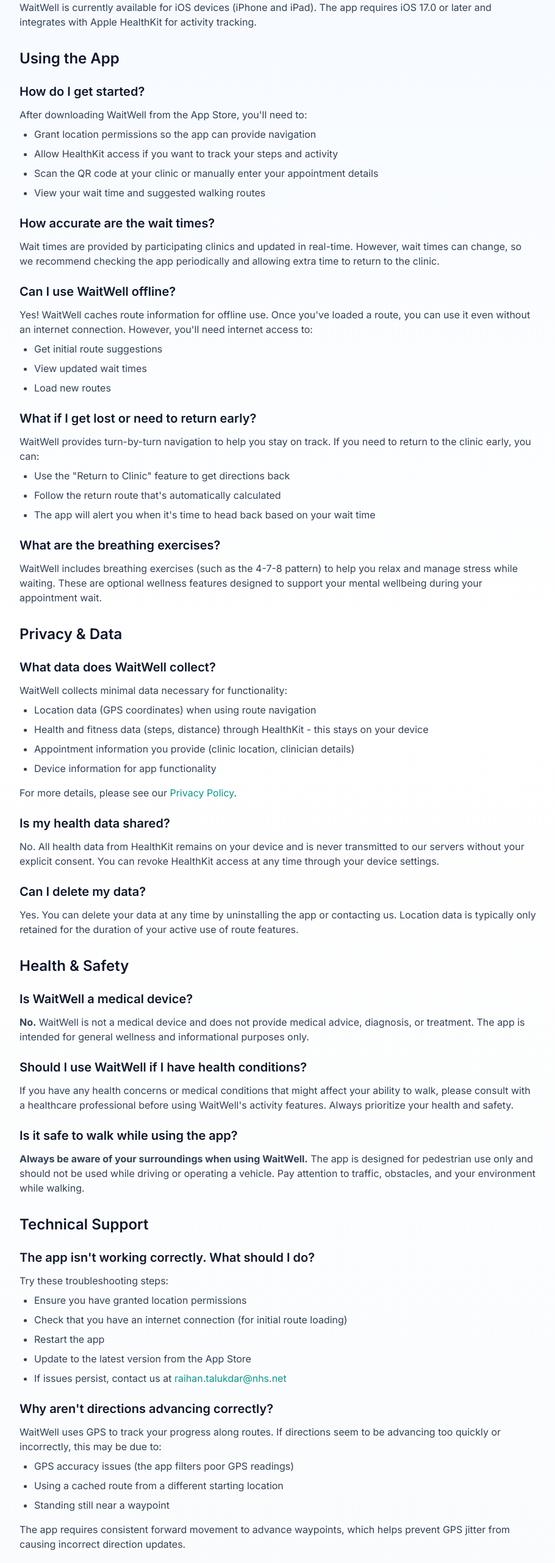
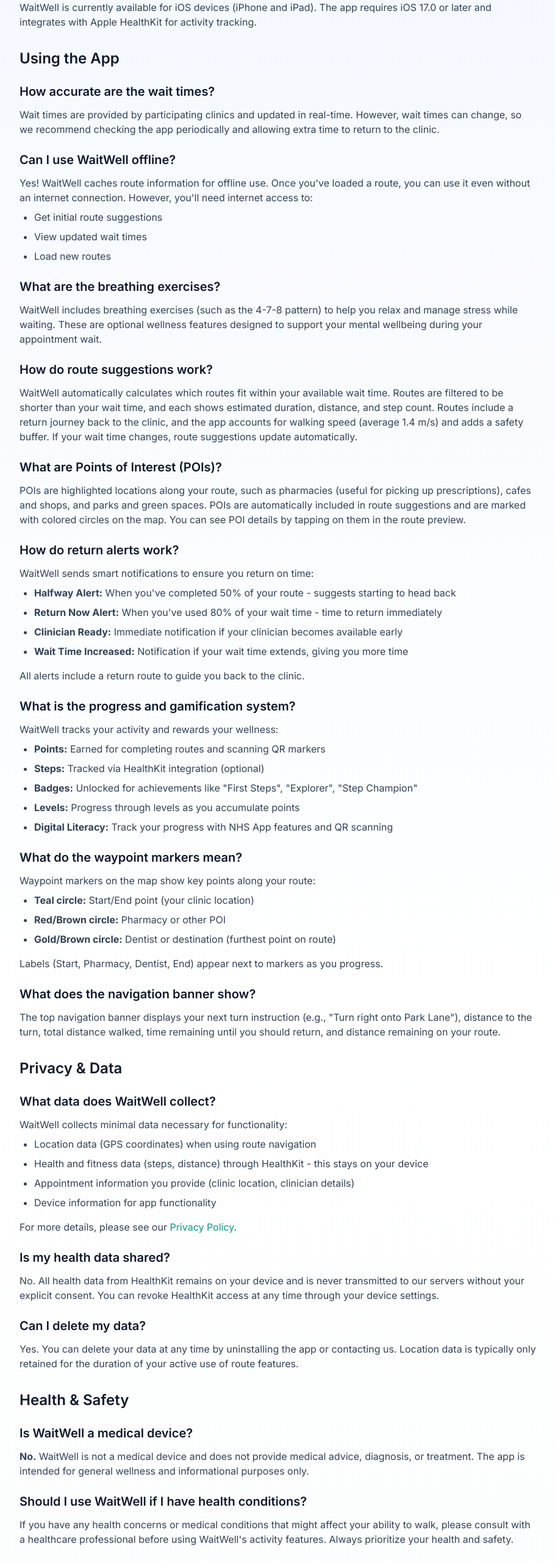
Before and after one commit to matt1862000/nhs-credential-passport, a Next.js app in the folder website/: page /faqs in a window 1280 px wide. Shown: the part 960-3523 px from the top of the page at 61% size, without its empty margins (184-1094 px from the left). Built offline with nearby package versions, Linux system fonts and the light colour scheme.

Commit message:
Reorganize content between FAQs and Help Centre - add AI route generation and POI detection explanations

```diff
--- a/website/src/app/faqs/page.tsx
+++ b/website/src/app/faqs/page.tsx
@@ -65,19 +65,6 @@
 
               <div className="space-y-6">
                 <div>
-                  <h3 className="text-xl font-semibold dark:text-white text-slate-900 mt-6 mb-3">How do I get started?</h3>
-                  <p>
-                    After downloading WaitWell from the App Store, you'll need to:
-                  </p>
-                  <ul className="list-disc pl-6 space-y-2 mt-2">
-                    <li>Grant location permissions so the app can provide navigation</li>
-                    <li>Allow HealthKit access if you want to track your steps and activity</li>
-                    <li>Scan the QR code at your clinic or manually enter your appointment details</li>
-                    <li>View your wait time and suggested walking routes</li>
-                  </ul>
-                </div>
-
-                <div>
                   <h3 className="text-xl font-semibold dark:text-white text-slate-900 mt-6 mb-3">How accurate are the wait times?</h3>
                   <p>
                     Wait times are provided by participating clinics and updated in real-time. However, wait times can change, so we recommend checking the app periodically and allowing extra time to return to the clinic.
@@ -97,21 +84,75 @@
                 </div>
 
                 <div>
-                  <h3 className="text-xl font-semibold dark:text-white text-slate-900 mt-6 mb-3">What if I get lost or need to return early?</h3>
+                  <h3 className="text-xl font-semibold dark:text-white text-slate-900 mt-6 mb-3">What are the breathing exercises?</h3>
                   <p>
-                    WaitWell provides turn-by-turn navigation to help you stay on track. If you need to return to the clinic early, you can:
+                    WaitWell includes breathing exercises (such as the 4-7-8 pattern) to help you relax and manage stress while waiting. These are optional wellness features designed to support your mental wellbeing during your appointment wait.
+                  </p>
+                </div>
+
+                <div>
+                  <h3 className="text-xl font-semibold dark:text-white text-slate-900 mt-6 mb-3">How do route suggestions work?</h3>
+                  <p>
+                    WaitWell automatically calculates which routes fit within your available wait time. Routes are filtered to be shorter than your wait time, and each shows estimated duration, distance, and step count. Routes include a return journey back to the clinic, and the app accounts for walking speed (average 1.4 m/s) and adds a safety buffer. If your wait time changes, route suggestions update automatically.
+                  </p>
+                </div>
+
+                <div>
+                  <h3 className="text-xl font-semibold dark:text-white text-slate-900 mt-6 mb-3">What are Points of Interest (POIs)?</h3>
+                  <p>
+                    POIs are highlighted locations along your route, such as pharmacies (useful for picking up prescriptions), cafes and shops, and parks and green spaces. POIs are automatically included in route suggestions and are marked with colored circles on the map. You can see POI details by tapping on them in the route preview.
+                  </p>
+                </div>
+
+                <div>
+                  <h3 className="text-xl font-semibold dark:text-white text-slate-900 mt-6 mb-3">How do return alerts work?</h3>
+                  <p>
+                    WaitWell sends smart notifications to ensure you return on time:
                   </p>
                   <ul className="list-disc pl-6 space-y-2 mt-2">
-                    <li>Use the "Return to Clinic" feature to get directions back</li>
-                    <li>Follow the return route that's automatically calculated</li>
-                    <li>The app will alert you when it's time to head back based on your wait time</li>
+                    <li><strong>Halfway Alert:</strong> When you've completed 50% of your route - suggests starting to head back</li>
+                    <li><strong>Return Now Alert:</strong> When you've used 80% of your wait time - time to return immediately</li>
+                    <li><strong>Clinician Ready:</strong> Immediate notification if your clinician becomes available early</li>
+                    <li><strong>Wait Time Increased:</strong> Notification if your wait time extends, giving you more time</li>
+                  </ul>
+                  <p className="mt-4">
+                    All alerts include a return route to guide you back to the clinic.
+                  </p>
+                </div>
+
+                <div>
+                  <h3 className="text-xl font-semibold dark:text-white text-slate-900 mt-6 mb-3">What is the progress and gamification system?</h3>
+                  <p>
+                    WaitWell tracks your activity and rewards your wellness:
+                  </p>
+                  <ul className="list-disc pl-6 space-y-2 mt-2">
+                    <li><strong>Points:</strong> Earned for completing routes and scanning QR markers</li>
+                    <li><strong>Steps:</strong> Tracked via HealthKit integration (optional)</li>
+                    <li><strong>Badges:</strong> Unlocked for achievements like "First Steps", "Explorer", "Step Champion"</li>
+                    <li><strong>Levels:</strong> Progress through levels as you accumulate points</li>
+                    <li><strong>Digital Literacy:</strong> Track your progress with NHS App features and QR scanning</li>
                   </ul>
                 </div>
 
                 <div>
-                  <h3 className="text-xl font-semibold dark:text-white text-slate-900 mt-6 mb-3">What are the breathing exercises?</h3>
+                  <h3 className="text-xl font-semibold dark:text-white text-slate-900 mt-6 mb-3">What do the waypoint markers mean?</h3>
                   <p>
-                    WaitWell includes breathing exercises (such as the 4-7-8 pattern) to help you relax and manage stress while waiting. These are optional wellness features designed to support your mental wellbeing during your appointment wait.
+                    Waypoint markers on the map show key points along your route:
+                  </p>
+                  <ul className="list-disc pl-6 space-y-2 mt-2">
+                    <li><strong>Teal circle:</strong> Start/End point (your clinic location)</li>
+                    <li><strong>Red/Brown circle:</strong> Pharmacy or other POI</li>
+                    <li><strong>Gold/Brown circle:</strong> Dentist or destination (furthest point on route)</li>
+                  </ul>
+                  <p className="mt-4">
+                    Labels (Start, Pharmacy, Dentist, End) appear next to markers as you progress.
+                  </p>
+                </div>
+
+                <div>
+                  <h3 className="text-xl font-semibold dark:text-white text-slate-900 mt-6 mb-3">What does the navigation banner show?</h3>
+                  <p>
+                    The top navigation banner displays your next turn instruction (e.g., "Turn right onto Park Lane"), distance to the turn, total distance walked, time remaining until you should return, and distance remaining on your route.
                   </p>
                 </div>
               </div>
@@ -181,42 +222,64 @@
             </section>
 
             <section>
+              <h2 className="text-2xl font-semibold dark:text-white text-slate-900 mt-8 mb-4">Understanding the Interface</h2>
+
+              <div className="space-y-6">
+                <div>
+                  <h3 className="text-xl font-semibold dark:text-white text-slate-900 mt-6 mb-3">What do the icons mean?</h3>
+                  <ul className="list-disc pl-6 space-y-2">
+                    <li><strong>⏰ Clock:</strong> Wait time / Time remaining</li>
+                    <li><strong>🚶 Walking Figure:</strong> Walking routes / Steps</li>
+                    <li><strong>❤️ Heart:</strong> Wellbeing features</li>
+                    <li><strong>🏆 Trophy:</strong> Progress and achievements</li>
+                    <li><strong>📍 Pin:</strong> Location / Waypoint</li>
+                    <li><strong>📷 Camera:</strong> QR scanner</li>
+                    <li><strong>✏️ Pencil:</strong> Edit appointment details</li>
+                    <li><strong>↩️ Arrow:</strong> Return to clinic</li>
+                  </ul>
+                </div>
+
+                <div>
+                  <h3 className="text-xl font-semibold dark:text-white text-slate-900 mt-6 mb-3">What do the colors on the map mean?</h3>
+                  <ul className="list-disc pl-6 space-y-2">
+                    <li><strong>Teal/Green:</strong> Active routes, start/end points, positive indicators</li>
+                    <li><strong>Red/Brown:</strong> Pharmacies and POIs</li>
+                    <li><strong>Gold/Brown:</strong> Destination waypoints</li>
+                    <li><strong>Blue:</strong> Return routes, your location</li>
+                    <li><strong>Pulsing Circle:</strong> Your current GPS location</li>
+                    <li><strong>Solid Circle:</strong> Waypoint markers</li>
+                  </ul>
+                </div>
+
+                <div>
+                  <h3 className="text-xl font-semibold dark:text-white text-slate-900 mt-6 mb-3">What types of notifications will I receive?</h3>
+                  <ul className="list-disc pl-6 space-y-2">
+                    <li><strong>Halfway Alert:</strong> "Start heading back" - you've completed 50% of your route</li>
+                    <li><strong>Return Now:</strong> "Time to return" - you've used 80% of your wait time</li>
+                    <li><strong>Clinician Ready:</strong> "Your clinician is ready" - return immediately</li>
+                    <li><strong>Wait Time Increased:</strong> Your wait time has extended - you have more time</li>
+                    <li><strong>Wait Time Decreased:</strong> Your wait time has shortened - return sooner</li>
+                    <li><strong>QR Marker Nearby:</strong> A QR marker is close - scan it for bonus content</li>
+                  </ul>
+                </div>
+              </div>
+            </section>
+
+            <section>
               <h2 className="text-2xl font-semibold dark:text-white text-slate-900 mt-8 mb-4">Technical Support</h2>
 
               <div className="space-y-6">
                 <div>
-                  <h3 className="text-xl font-semibold dark:text-white text-slate-900 mt-6 mb-3">The app isn't working correctly. What should I do?</h3>
+                  <h3 className="text-xl font-semibold dark:text-white text-slate-900 mt-6 mb-3">My clinic isn't listed. Can I still use WaitWell?</h3>
                   <p>
-                    Try these troubleshooting steps:
-                  </p>
-                  <ul className="list-disc pl-6 space-y-2 mt-2">
-                    <li>Ensure you have granted location permissions</li>
-                    <li>Check that you have an internet connection (for initial route loading)</li>
-                    <li>Restart the app</li>
-                    <li>Update to the latest version from the App Store</li>
-                    <li>If issues persist, contact us at <a href="mailto:raihan.talukdar@nhs.net" className="text-teal-600 dark:text-teal-accent hover:underline">raihan.talukdar@nhs.net</a></li>
-                  </ul>
-                </div>
-
-                <div>
-                  <h3 className="text-xl font-semibold dark:text-white text-slate-900 mt-6 mb-3">Why aren't directions advancing correctly?</h3>
-                  <p>
-                    WaitWell uses GPS to track your progress along routes. If directions seem to be advancing too quickly or incorrectly, this may be due to:
-                  </p>
-                  <ul className="list-disc pl-6 space-y-2 mt-2">
-                    <li>GPS accuracy issues (the app filters poor GPS readings)</li>
-                    <li>Using a cached route from a different starting location</li>
-                    <li>Standing still near a waypoint</li>
-                  </ul>
-                  <p className="mt-4">
-                    The app requires consistent forward movement to advance waypoints, which helps prevent GPS jitter from causing incorrect direction updates.
+                    Yes! You can manually enter your clinic location and appointment details. However, real-time wait times are only available for participating clinics. You can still use WaitWell to find walking routes near any clinic location.
                   </p>
                 </div>
 
                 <div>
-                  <h3 className="text-xl font-semibold dark:text-white text-slate-900 mt-6 mb-3">My clinic isn't listed. Can I still use WaitWell?</h3>
+                  <h3 className="text-xl font-semibold dark:text-white text-slate-900 mt-6 mb-3">I'm having technical issues. Where can I get help?</h3>
                   <p>
-                    Yes! You can manually enter your clinic location and appointment details. However, real-time wait times are only available for participating clinics. You can still use WaitWell to find walking routes near any clinic location.
+                    For detailed troubleshooting guides, please visit our <Link href="/help" className="text-teal-600 dark:text-teal-accent hover:underline">Help Centre</Link>. For specific issues, you can also contact us at <a href="mailto:raihan.talukdar@nhs.net" className="text-teal-600 dark:text-teal-accent hover:underline">raihan.talukdar@nhs.net</a>.
                   </p>
                 </div>
               </div>
```
Also changed, not shown: website/src/app/help/page.tsx (+71 -67 lines).
